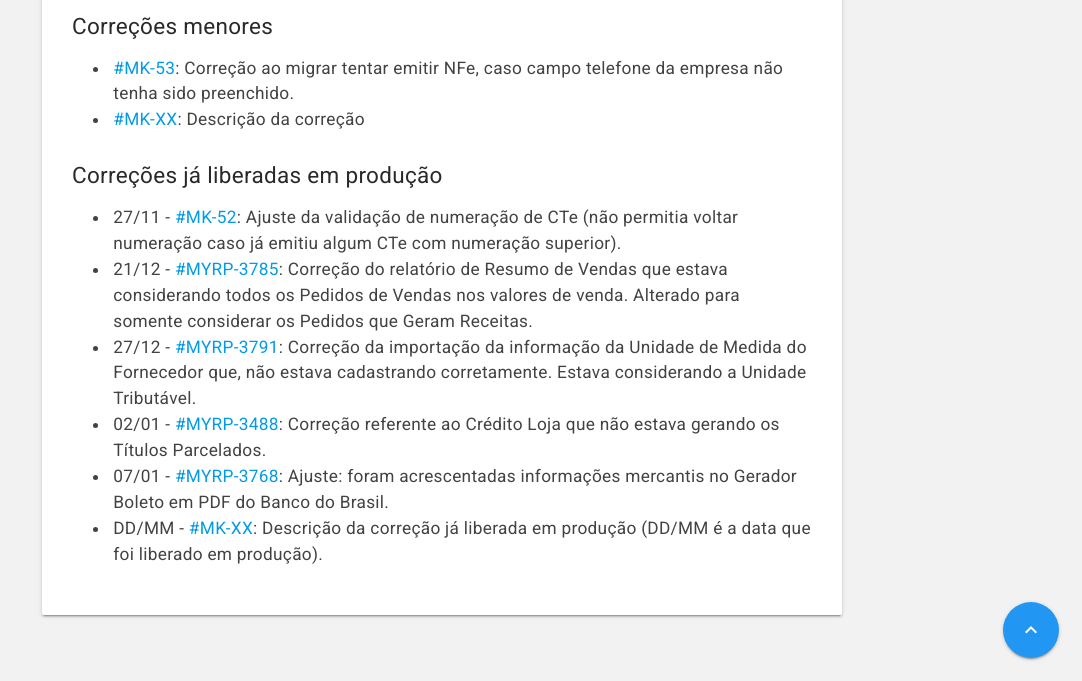
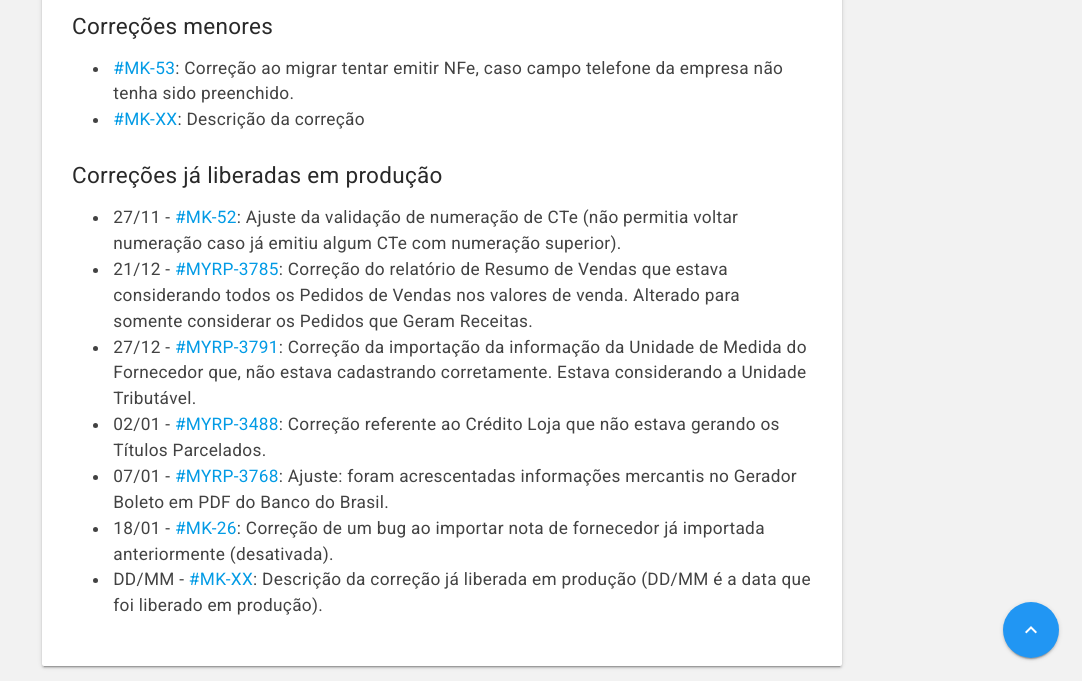
Before and after one commit to myrp-maicon/changelog-myrp, a Jekyll site: the page built from docs/myrp/19.01.01.md, in a window 1280 px wide and 900 px high, scrolled down 794 px, cut to the strip 219-900 px from the top of the window. Shown: the whole strip, without its empty margins (198-1280 px from the left). Built offline with Jekyll 4.4.1, drawn with Linux system fonts in a browser that asks for light colours; nearby versions of some CDN libraries; our own code applies the rules of GitHub Pages for plain Markdown files; the repository's description, which GitHub fills in, is left out.

Commit message:
Adicionada informações sobre o change log

```diff
--- a/docs/myrp/19.01.01.md
+++ b/docs/myrp/19.01.01.md
@@ -22,4 +22,5 @@ As alterações estarão disponíveis no ambiente demo.myrp.com.br (212) na quar
 * 27/12 - [#MYRP-3791](https://devmyrp.atlassian.net/browse/MYRP-3791): Correção da importação da informação da Unidade de Medida do Fornecedor que, não estava cadastrando corretamente. Estava considerando a Unidade Tributável.
 * 02/01 - [#MYRP-3488](https://devmyrp.atlassian.net/browse/MYRP-3488): Correção referente ao Crédito Loja que não estava gerando os Títulos Parcelados.
 * 07/01 - [#MYRP-3768](https://devmyrp.atlassian.net/browse/MYRP-3768): Ajuste: foram acrescentadas informações mercantis no Gerador Boleto em PDF do Banco do Brasil.
+* 18/01 - [#MK-26](https://devmyrp.atlassian.net/browse/MK-26): Correção de um bug ao importar nota de fornecedor já importada anteriormente (desativada).
 * DD/MM - [#MK-XX](https://devmyrp.atlassian.net/browse/MK-XX): Descrição da correção já liberada em produção (DD/MM é a data que foi liberado em produção).
```
